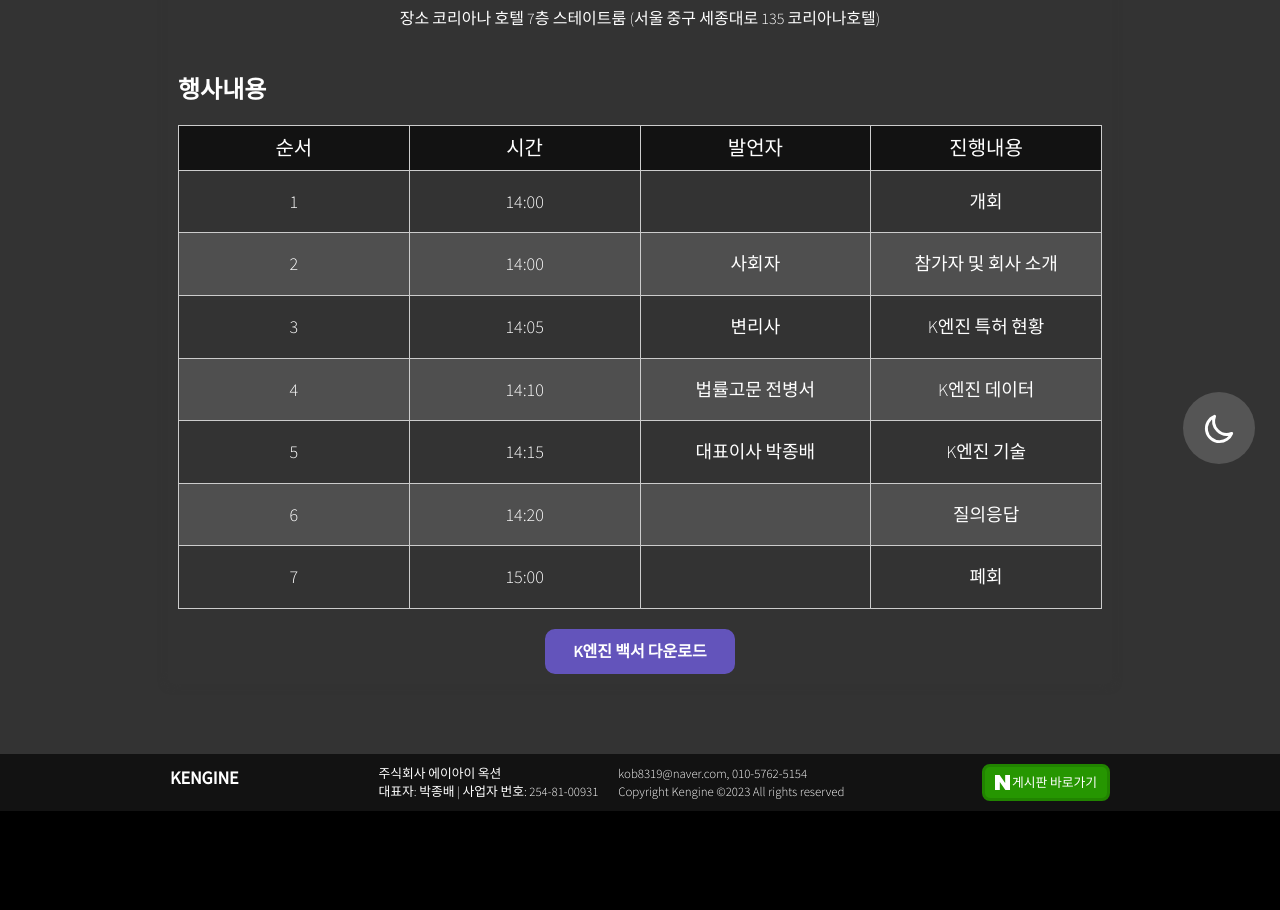
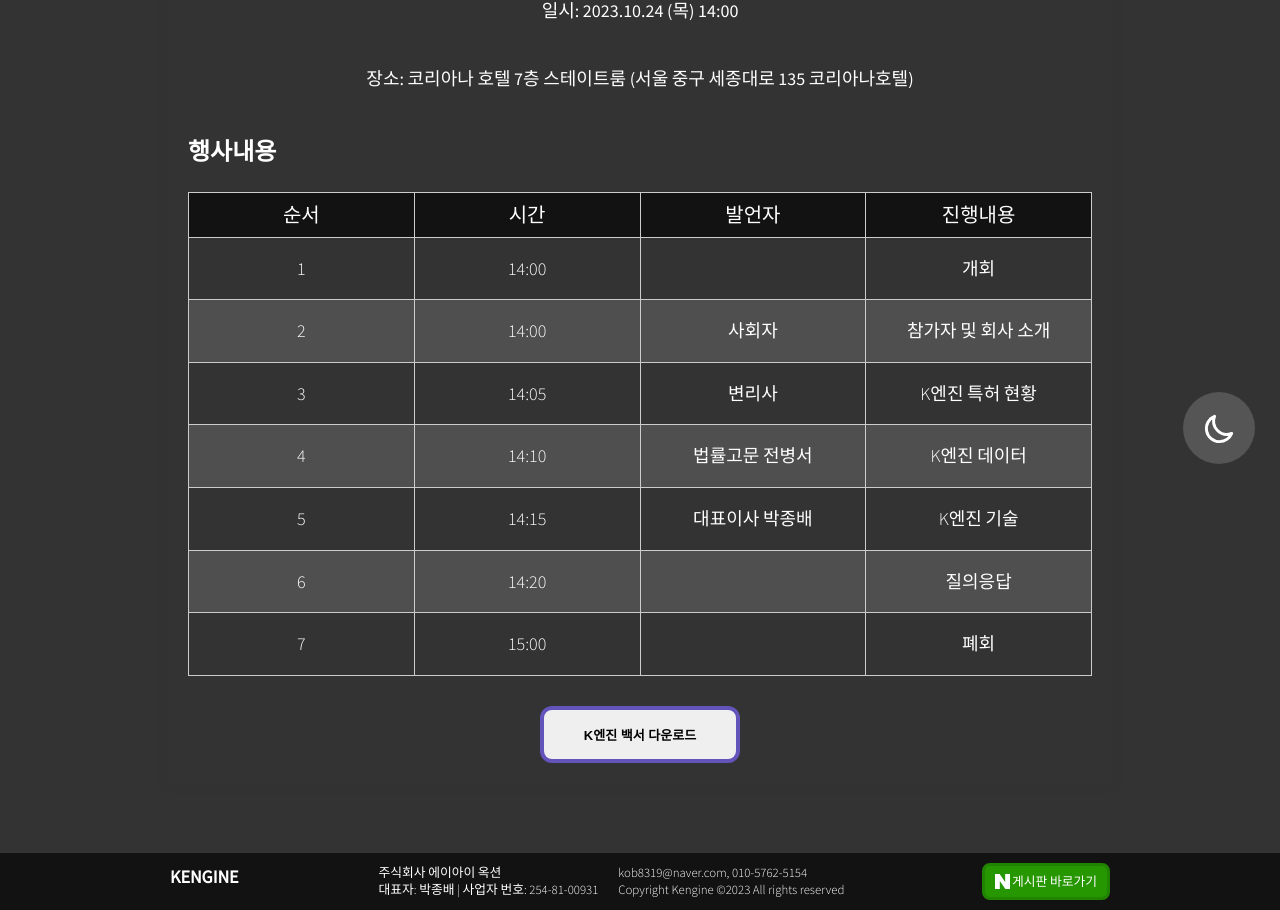
Before and after one commit to KKKHun2/kengine, a React (Create React App) app: page /Side4 in a window 1280 px wide. Shown: the part 236-1146 px from the top of the page. Before the commit the page ends 1047 px from the top, so only its background shows below. Built offline with nearby package versions, Linux system fonts and the light colour scheme.

Commit message:
Side4 타이틀수정

```diff
--- a/src/routes/Side4.tsx
+++ b/src/routes/Side4.tsx
@@ -1,4 +1,5 @@
 import React from 'react';
+import { Link } from 'react-router-dom';
 import styled from 'styled-components';
 
 const Overlay = styled.div`
@@ -20,11 +21,11 @@
 const Container = styled.div`
   width: 80%;
   max-width: 1600px;
+  justify-content: center;
+  align-items: center;
   display: flex;
   flex-direction: column;
-  align-items: center;
-  justify-content: center;
-  padding: 10px;
+  padding: 20px;
   border-radius: 5px;
   box-shadow: 0 0 10px ${props => props.theme.color.background};
   margin-bottom: 20px;
@@ -34,26 +35,28 @@
   }
 `;
 
-const PageSection = styled.div`
-  text-align: center;
-`;
-
-const Title = styled.h1`
-   font-size: 24px;
+const Title = styled.div`
+  font-size: 24px;
   font-weight: bold;
-  text-align: left;
-  margin: 20px 0px 20px 0;
+  margin: 25px 10px;
+  width: 100%;
   @media (max-width: 900px) {
     text-align: center;
+    min-width: 30%;
   }
 `;
-
 const Paragraph = styled.p`
-  font-size: 16px;
   color: ${props => props.theme.color.text};
-  line-height: 1.6;
-  margin-bottom: 1.5rem;
-  margin-top: 1rem;
+  line-height: 2;
+  margin-bottom: 1rem;
+  margin-top:1rem;
+  font-size: 18px;
+  font-weight: normal;
+  text-align: left;
+  @media (max-width: 900px) {
+    text-align: center;
+    min-width: 30%;
+  }
 `;
 
 const Table = styled.table`
@@ -118,35 +121,41 @@
   }
 `;
 
-const StyledLink = styled.a`
-  text-decoration: none;
-  color: #fff;
-  display: inline-block;
-  padding: 10px 25px;
-  font-size: 16px;
-  font-weight: 600;
+const PDFButton = styled.button`
+  font-weight: bold;
+  width: 200px;
+  font-size: 13px;
+  margin-top: 30px;
+  padding: 15px 15px;
   cursor: pointer;
-  margin-top: 20px;
-  background-color: #6354bb;
-  border: 3px solid #6354bb;
-  border-radius: 10px;
+  border-radius: 12px;
+  border: 4px solid #6354bb;
   &:hover {
-    background-color: ${props => props.theme.color.background};
-    color: #8f88d7;
+    color: #000000;
+    background: linear-gradient(to right, #fff 50%, #6354bb 45%);
+    background-size: 200% 100%;
+    background-position: right bottom;
+    transition: background-position 0.6s;
+  }
+  @media (max-width: 900px) {
+    width: 50%;
+    padding: 15px 10px;
+  }
+  @media (max-width: 515px) {
+    width: 80%;
+    padding: 15px 10px;
   }
 `;
+
 
 const Side4: React.FC = () => {
   return (
     <>
       <Overlay>
         <Container>
-          <PageSection>
             <Title>시사회</Title>
-            <Paragraph><span className="date_btn">일시</span> 2023.10.24 (목) 14:00</Paragraph>
-            <Paragraph><span className="date_btn">장소</span> 코리아나 호텔 7층 스테이트룸 (서울 중구 세종대로 135 코리아나호텔)</Paragraph>
-          </PageSection>
-          <PageSection>
+            <Paragraph><span className="date_btn">일시: </span> 2023.10.24 (목) 14:00</Paragraph>
+            <Paragraph><span className="date_btn">장소: </span> 코리아나 호텔 7층 스테이트룸 (서울 중구 세종대로 135 코리아나호텔)</Paragraph>
             <Title>행사내용</Title>
             <Table>
               <thead>
@@ -202,8 +211,9 @@
                 </TableRow>
               </tbody>
             </Table>
-            <StyledLink href="./Kengine_whitepaper.pdf" target="_blank">K엔진 백서 다운로드</StyledLink>
-          </PageSection>
+            <PDFButton>
+                <Link to= "./pdf/Kengine_whitepaper.pdf">K엔진 백서 다운로드</Link>
+                </PDFButton>
         </Container>
       </Overlay>
     </>
```
